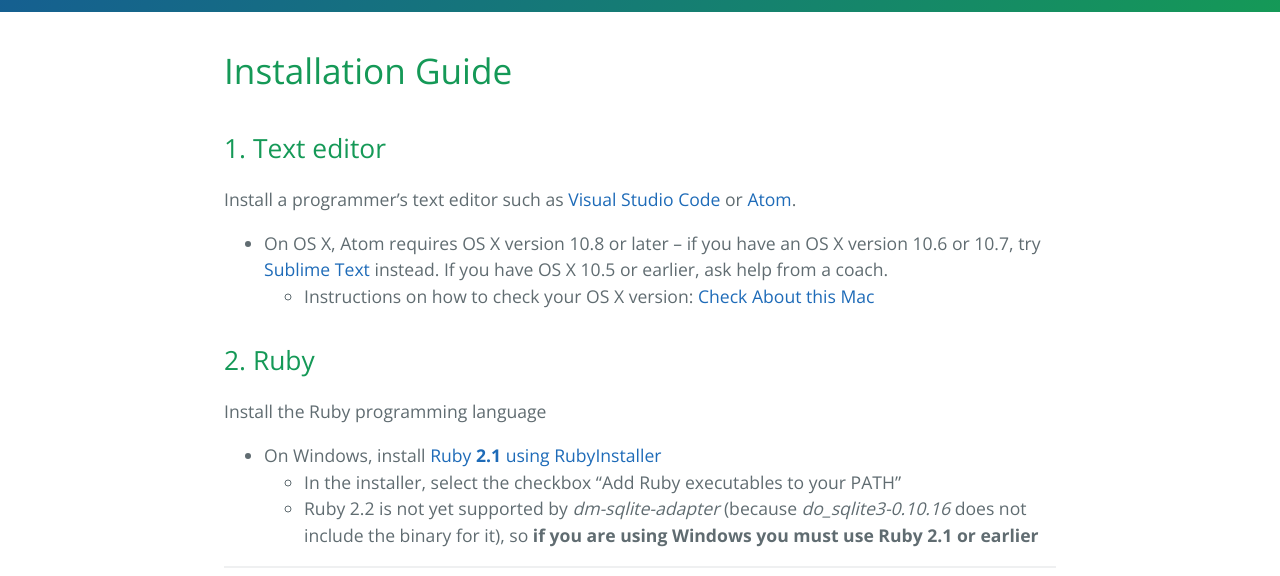
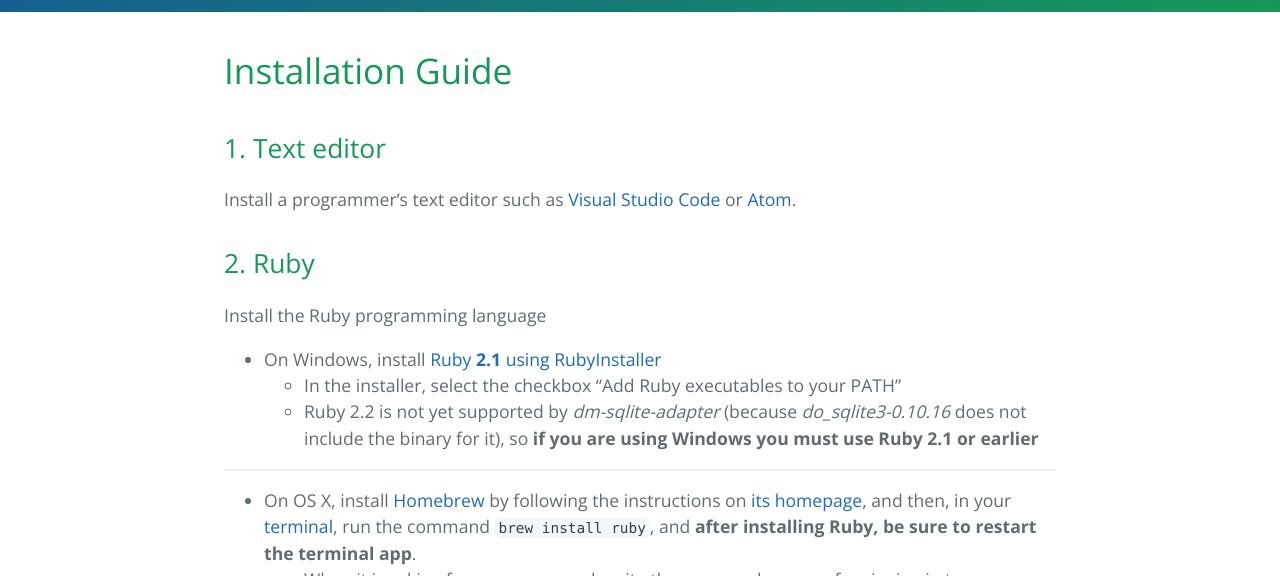
Before and after one commit to luontola/web-intro, a Jekyll site: the page built from install.md, in a window 1280 px wide and 900 px high, cut to the strip 324-900 px from the top of the window. Built offline with Jekyll 4.4.1, drawn with Linux system fonts in a browser that asks for light colours.

Commit message:
Remove text editor recommendation for OS X 10.7 and older; it's already year 2018

```diff
--- a/install.md
+++ b/install.md
@@ -7,9 +7,6 @@ permalink: /install/
 ## 1. Text editor
 
 Install a programmer's text editor such as [Visual Studio Code](https://code.visualstudio.com/) or [Atom](https://atom.io/).
-
-* On OS X, Atom requires OS X version 10.8 or later – if you have an OS X version 10.6 or 10.7, try [Sublime Text](http://www.sublimetext.com/2) instead. If you have OS X 10.5 or earlier, ask help from a coach.
-  * Instructions on how to check your OS X version: [Check About this Mac](https://support.apple.com/en-us/HT201260)
 
 
 ## 2. Ruby
```
